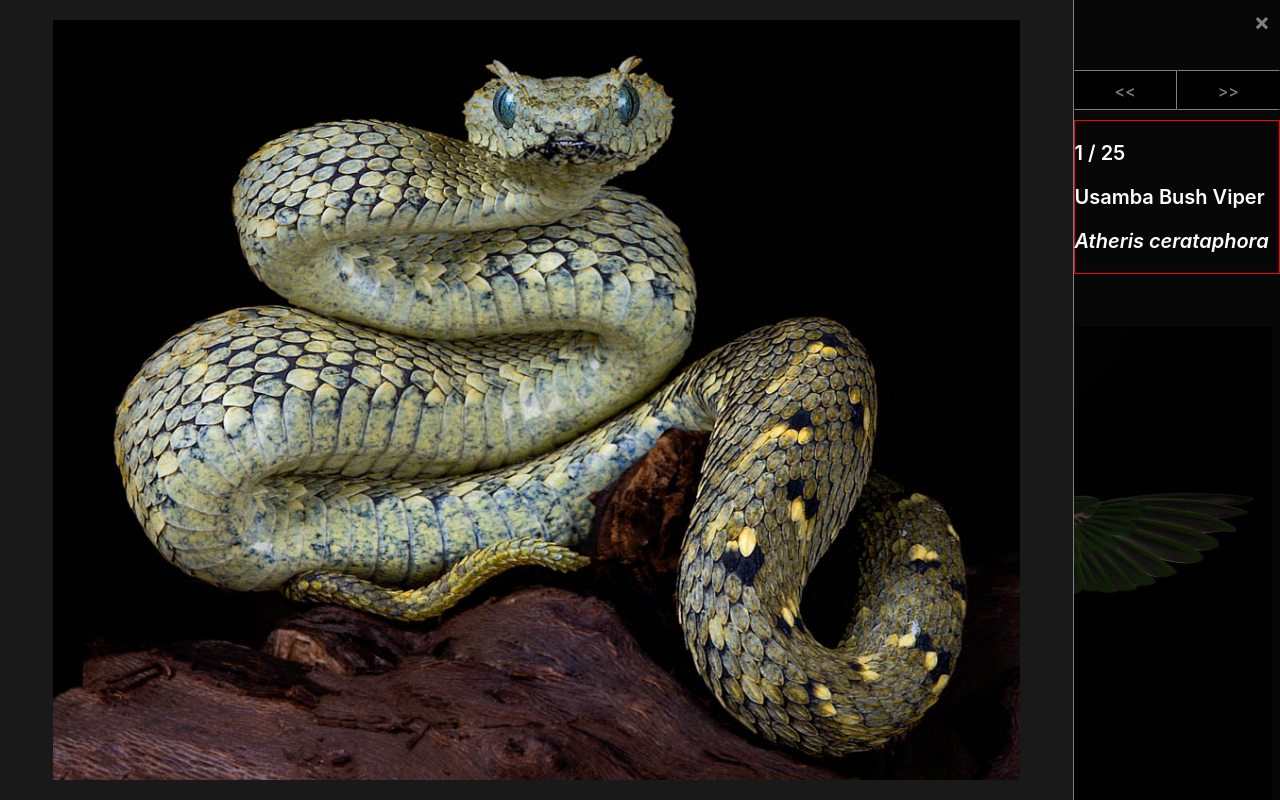
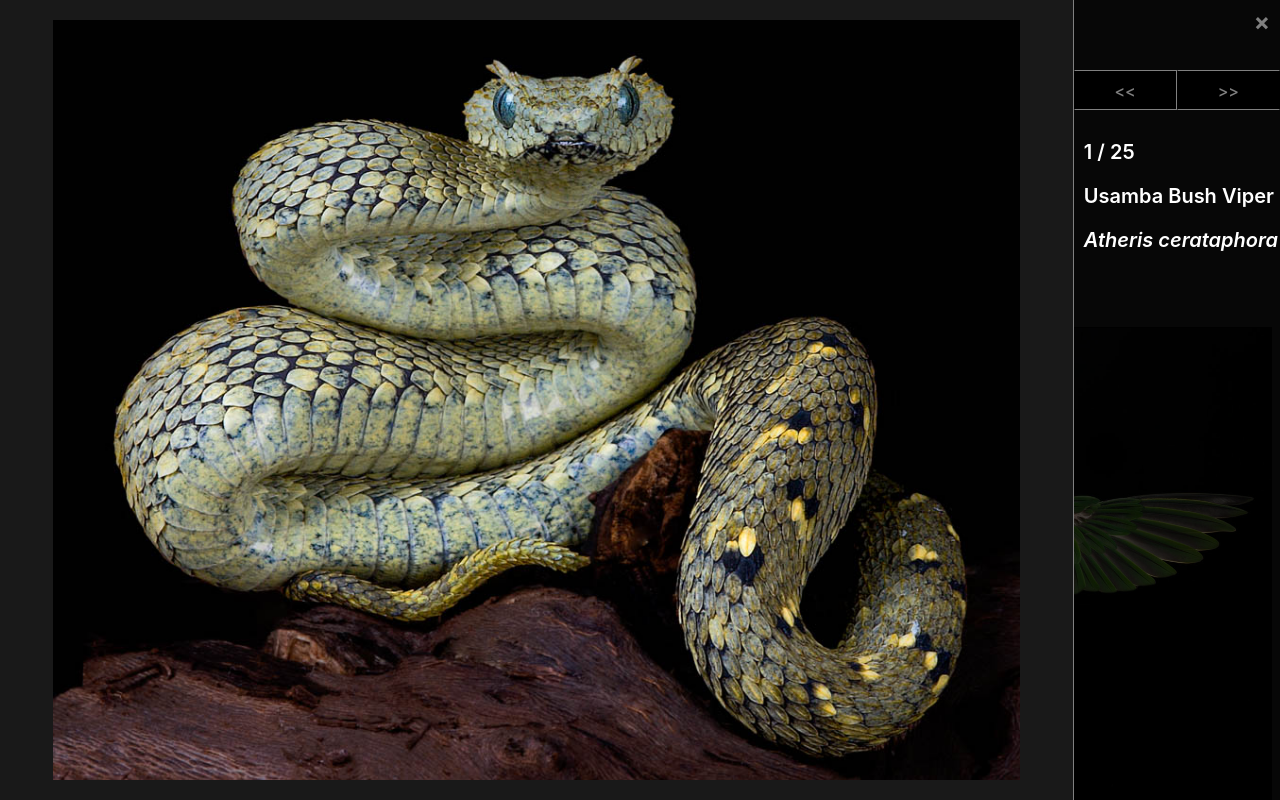
Before and after one commit to Kernapillar/Kern_Family_Zoo, a React (Vite) app in the folder frontend/Kern Family Zoo/: page /gallery/1 in a window 1280 px wide. Shown: the top 800 px of the page. Built offline with nearby package versions, Linux system fonts and the light colour scheme.

Commit message:
Updated modal info format

```diff
--- a/frontend/Kern Family Zoo/src/styles/modal.css
+++ b/frontend/Kern Family Zoo/src/styles/modal.css
@@ -33,7 +33,8 @@
 
 .modal-info {
     color: white;
-    border: 1px solid red;
+    /* border: 1px solid red; */
+    padding-left: 5%;
 }
 
 .modal-controls {
```
